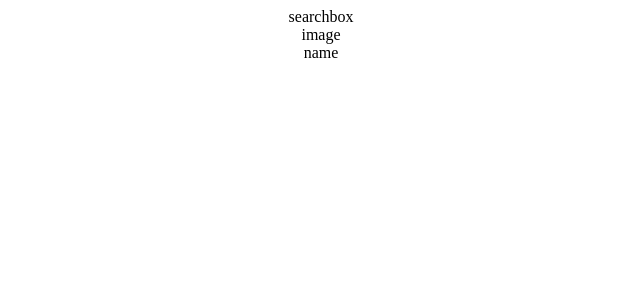
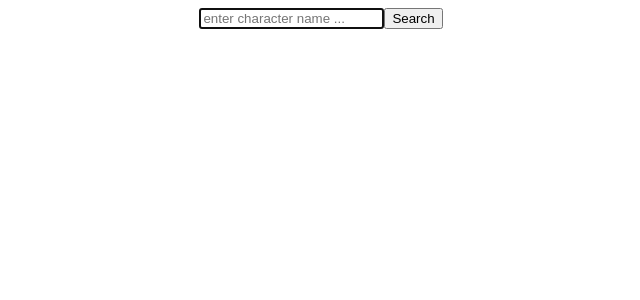
Before and after one commit to aliciawongg/marvel-heroes, a React (Create React App) app: page / in a window 1280 px wide. Shown: the top 300 px of the page, without its empty margins (319-959 px from the left). Built offline with nearby package versions, Linux system fonts and the light colour scheme.

Commit message:
api request and search by name

```diff
--- a/src/App.js
+++ b/src/App.js
@@ -1,24 +1,58 @@
 import React from 'react';
 import './App.css';
-import SearchboxComponent from './searchbox';
-import CharacterComponent from './character';
+import CharactercontainerComponent from './charactercontainer';
+import SearchComponent from './search';
+
+const url = 'https://gateway.marvel.com/v1/public/characters?nameStartsWith=';
+const apikey = '&ts=1565922410&apikey=6a038473ffd6407750a2ea27115f7e7c&hash=1492df65a88ef98a1a279719fe509f72&limit=100';
 
 class App extends React.Component {
 
   constructor() {
     super();
+
     this.state = {
+      userInput: '',
+      searchCharacters: [],
+    };
 
-    };
+    this.getSearchWord = this.getSearchWord.bind(this);
+    this.fetchResults = this.fetchResults.bind(this);
+  };
+
+  getSearchWord (event) {
+    let keyword = event.target.value
+    keyword = keyword.charAt(0).toUpperCase() + keyword.slice(1);
+
+    this.setState ({
+      userInput: keyword
+    }, function() {
+      console.log(this.state.userInput);
+    })
   }
+
+  fetchResults() {
+    fetch(`${url}${this.state.userInput}${apikey}`)
+      .then(response => response.json())
+      .then((data) => {
+        console.log(data);
+        this.setState({
+          searchCharacters: data.data.results
+        });
+      })
+  }
+
   render() {
     return (
       <div className="App">
-        <SearchboxComponent />
-        <CharacterComponent />
+        <SearchComponent
+          userInput={this.state.userInput}
+          fetchResults={this.fetchResults}
+          getSearchWord={this.getSearchWord} />
+        <CharactercontainerComponent searchCharacters={this.state.searchCharacters} />
       </div>
     );
-  }
-}
+  };
+};
 
 export default App;
--- a/src/character.js
+++ /dev/null
@@ -1,23 +0,0 @@
-import React from 'react';
-import CharacterimageComponent from './characterimage';
-import CharacternameComponent from './charactername';
-
-class CharacterComponent extends React.Component {
-    constructor() {
-        super();
-        this.state = {
-
-        };
-    }
-
-    render() {
-        return (
-            <div className='charactercontainer'>
-                <CharacterimageComponent />
-                <CharacternameComponent />
-            </div>
-        )
-    }
-}
-
-export default CharacterComponent;
--- /dev/null
+++ b/src/charactercontainer.js
@@ -0,0 +1,36 @@
+import React from 'react';
+
+const CharactercontainerComponent = ({ searchCharacters }) => {
+    return (
+        <div className='charactercontainer'>
+            {searchCharacters.map(character =>
+            <CharacterComponent key={character.id} character={character} />
+            )}
+        </div>
+    );
+};
+
+const CharacterComponent = ({character}) => {
+    return(
+        <div>
+            <CharacterimageComponent character = {character} />
+            <CharacternameComponent character = {character} />
+        </div>
+    )
+}
+
+const CharacterimageComponent = ({character}) => {
+    return(
+        //<div className="characterimage">
+            <img className="characterimage" src={`${character.thumbnail.path}.jpg`} alt={character.name}/>
+        //</div>
+    )
+};
+
+const CharacternameComponent = ({character}) => {
+    return(
+    <span className="charactername">{character.name}</span>
+    )
+};
+
+export default CharactercontainerComponent;
--- a/src/characterimage.js
+++ b/src/characterimage.js
@@ -1,17 +1,37 @@
 import React from 'react';
+
+const API_Key = '&ts=1565922410&apikey=6a038473ffd6407750a2ea27115f7e7c&hash=1492df65a88ef98a1a279719fe509f72';
+const url = 'https://gateway.marvel.com/v1/public/characters?nameStartsWith='
 
 class CharacterimageComponent extends React.Component {
     constructor() {
         super();
         this.state = {
-
+            images: [],
         };
     }
+
+    // componentDidMount() {
+    //     fetch(`${url}black${API_Key}`)
+    //     .then(response => response.json())
+    //     .then((data) => {
+    //         console.log(data.data.results)
+    //         const images = data.data.results.map((image) => {
+    //             return(
+    //                 <div key={image.id}>
+    //                     <img src={`${image.thumbnail.path}.jpg`} alt={image.name}/>
+    //                 </div>
+    //             )
+    //         })
+    //         this.setState({images: images});
+    //         console.log('showing heroes images');
+    //     });
+    // }
 
     render() {
         return (
             <div className='characterimage'>
-                image
+                {this.state.images};
             </div>
         )
     }
--- /dev/null
+++ b/src/search.js
@@ -0,0 +1,20 @@
+import React from 'react';
+
+class SearchComponent extends React.Component {
+    constructor(props) {
+        super(props);
+        console.log('initial state');
+    }
+
+    render() {
+        return (
+            <div className='searchbox'>
+                <input type="text" autoFocus placeholder="enter character name ..."
+                onChange={this.props.getSearchWord}/>
+                <button onClick={this.props.fetchResults}>Search</button>
+            </div>
+        )
+    }
+}
+
+export default SearchComponent;
--- a/src/searchbox.js
+++ /dev/null
@@ -1,20 +0,0 @@
-import React from 'react';
-
-class SearchboxComponent extends React.Component {
-    constructor() {
-        super();
-        this.state = {
-
-        };
-    }
-
-    render() {
-        return (
-            <div className='searchbox'>
-                searchbox
-            </div>
-        )
-    }
-}
-
-export default SearchboxComponent;
```
